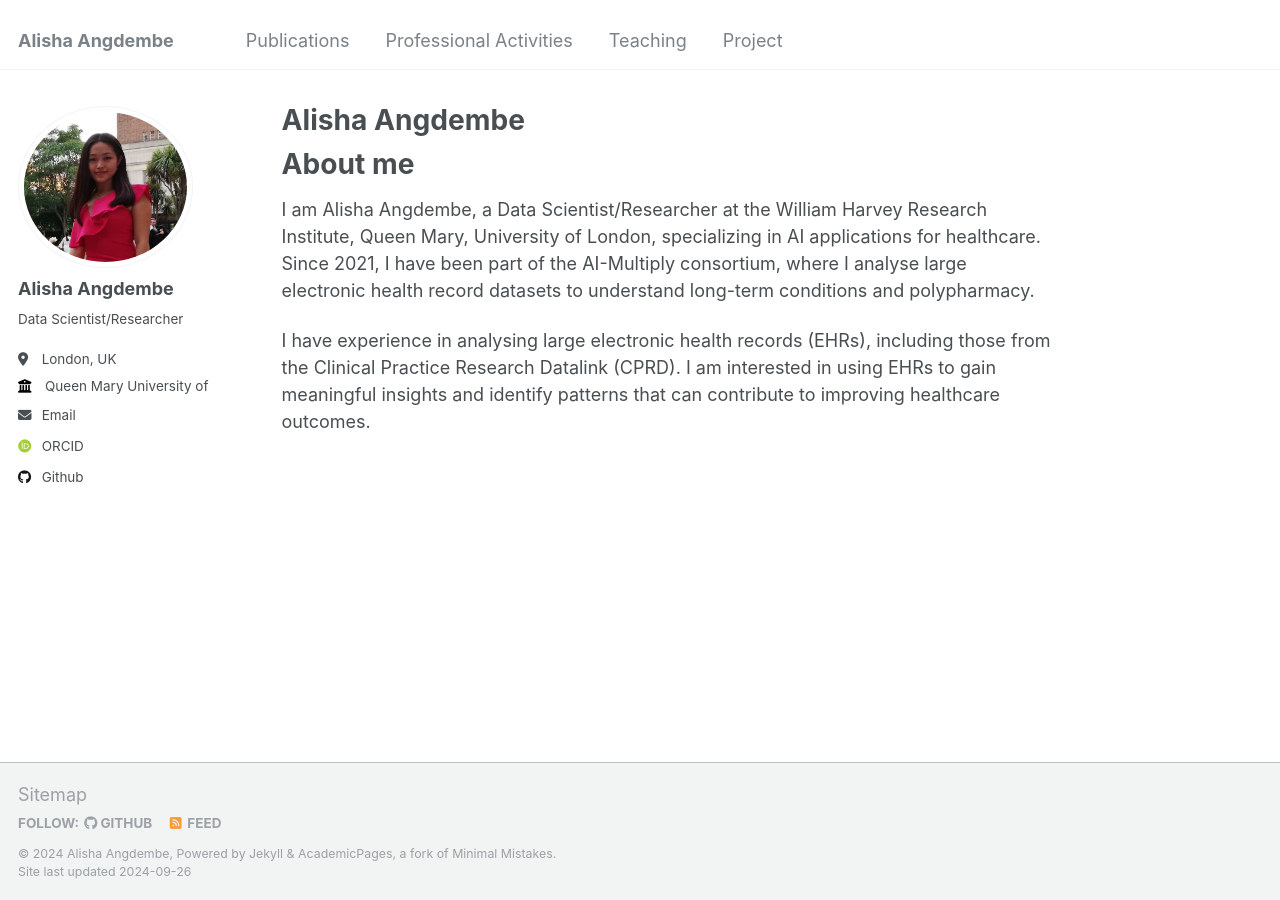
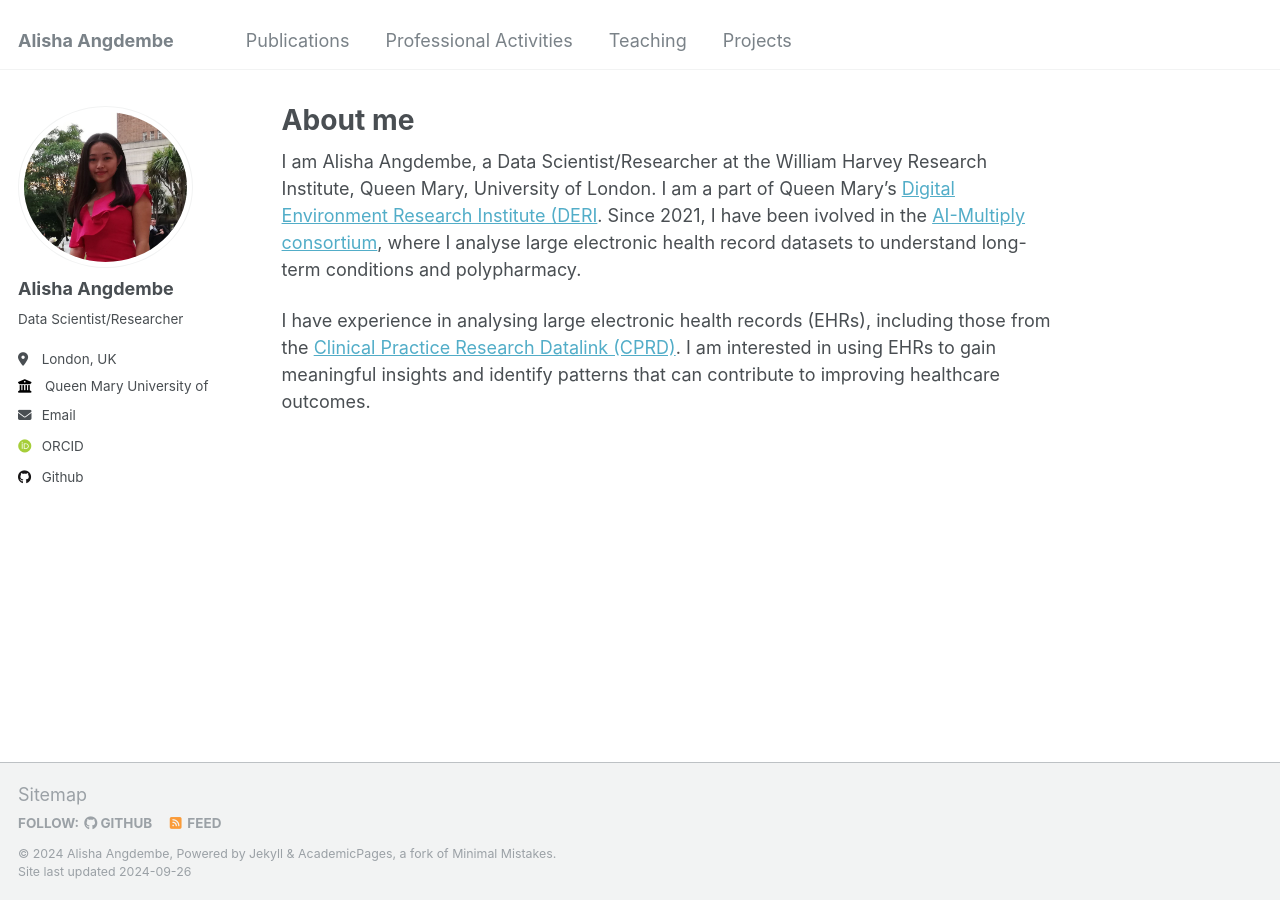
Before and after one commit to AlishaAng/AlishaAng.github.io, a Jekyll site: the page built from _pages/about.md, in a window 1280 px wide. Built offline with Jekyll 4.4.1, drawn with Linux system fonts in a browser that asks for light colours; some web fonts are replaced.

Commit message:
fix projects

```diff
--- a/_data/navigation.yml
+++ b/_data/navigation.yml
@@ -14,8 +14,8 @@ main:
   - title: "Teaching"
     url: /teaching/
 
-  - title: "Project"
-    url: /project/
+  - title: "Projects"
+    url: /projects/
 
 #  - title: "CV"
 #    url: /cv/
--- a/_pages/about.md
+++ b/_pages/about.md
@@ -1,15 +1,12 @@
 ---
 permalink: /
-title: "Alisha Angdembe"
+title: "About me"
 author_profile: true
 redirect_from:
   - /about/
   - /about.html
 ---
 
-About me
-========
+I am Alisha Angdembe, a Data Scientist/Researcher at the William Harvey Research Institute, Queen Mary, University of London. I am a part of Queen Mary's [Digital Environment Research Institute (DERI](https://www.qmul.ac.uk/deri/). Since 2021, I have been ivolved in the [AI-Multiply consortium](http://ai-multiply.co.uk/who-we-are/), where I analyse large electronic health record datasets to understand long-term conditions and polypharmacy.
 
-I am Alisha Angdembe, a Data Scientist/Researcher at the William Harvey Research Institute, Queen Mary, University of London, specializing in AI applications for healthcare. Since 2021, I have been part of the AI-Multiply consortium, where I analyse large electronic health record datasets to understand long-term conditions and polypharmacy.
-
-I have experience in analysing large electronic health records (EHRs), including those from the Clinical Practice Research Datalink (CPRD). I am interested in using EHRs to gain meaningful insights and identify patterns that can contribute to improving healthcare outcomes.
+I have experience in analysing large electronic health records (EHRs), including those from the [Clinical Practice Research Datalink (CPRD)](https://www.cprd.com). I am interested in using EHRs to gain meaningful insights and identify patterns that can contribute to improving healthcare outcomes.
--- a/_pages/project.html
+++ b/_pages/project.html
@@ -1,6 +1,6 @@
 ---
 layout: archive
-title: "Project"
+title: "Projects"
 permalink: /project/
 author_profile: true
 ---
@@ -8,6 +8,6 @@ author_profile: true
 {% include base_path %}
 
 
-{% for post in site.project %}
+{% for post in site.projects %}
   {% include archive-single.html %}
 {% endfor %}
--- a/_project/portfolio-2.html
+++ b/_projects/portfolio-2.html
@@ -1,7 +1,7 @@
 ---
 title: "project item number 2"
 excerpt: "Short description of project item number 2 <br/><img src='/images/500x300.png'>"
-collection: project
+collection: projects
 ---
 
 This is an item in your project. It can be have images or nice text. If you name the file .md, it will be parsed as markdown. If you name the file .html, it will be parsed as HTML.
```
Also changed, not shown: _pages/markdown.md (+1 -1 lines), _projects/BD_tool.md (renamed from _project/BD_tool.md, +2 -2 lines).
